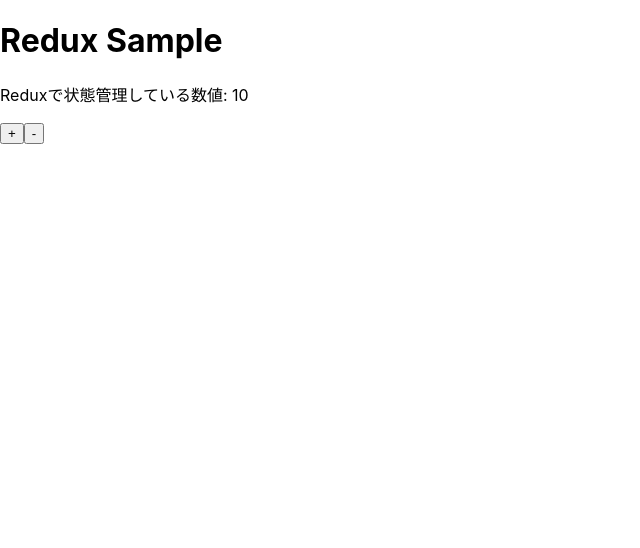
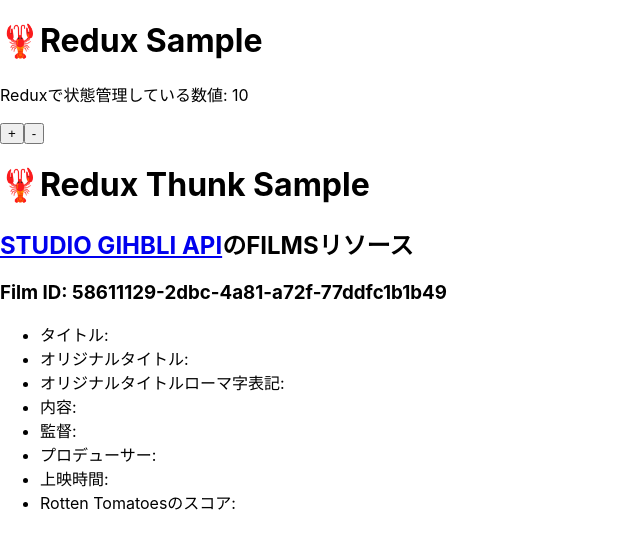
Before and after one commit to sakuoden/redux-sample, a React (Create React App) app: page / in a window 1280 px wide. Shown: the top 548 px of the page, without its empty margins (0-640 px from the left). Built offline with nearby package versions, Linux system fonts and the light colour scheme.

Commit message:
Redux Thunkで状態管理する予定のデータを利用した画面表示を追加

```diff
--- a/src/components/SamplePage.tsx
+++ b/src/components/SamplePage.tsx
@@ -1,23 +1,40 @@
 import { FC } from 'react';
+import Film from '../api/studio-gihbli/films/filmid/Film';
 
 type Props = {
     amount?: number;
     plus?: (amount: number) => void;
     minus?: (amount: number) => void;
+    film?: Film;
 };
 
 const SamplePage: FC<Props> = ({
     amount = 0,
     plus = () => undefined,
     minus = () => undefined,
+    film = null,
 }) => {
 
     return (
         <div>
-            <h1>Redux Sample</h1>
+            <h1>🦞Redux Sample</h1>
             <p>Reduxで状態管理している数値: {amount}</p>
             <button onClick={() => plus(10)}>+</button>
             <button onClick={() => minus(5)}>-</button>
+
+            <h1>🦞Redux Thunk Sample</h1>
+            <h2><a href={"https://ghibliapi.herokuapp.com/#tag/Films%2Fpaths%2F~1films~1%7Bid%7D%2Fget"}>STUDIO GIHBLI API</a>のFILMSリソース</h2>
+            <h3>Film ID: 58611129-2dbc-4a81-a72f-77ddfc1b1b49</h3>
+            <ul>
+                <li>タイトル: {film?.title}</li>
+                <li>オリジナルタイトル: {film?.original_title}</li>
+                <li>オリジナルタイトルローマ字表記: {film?.original_title_romanised}</li>
+                <li>内容: {film?.description}</li>
+                <li>監督: {film?.director}</li>
+                <li>プロデューサー: {film?.producer}</li>
+                <li>上映時間: {film?.running_time}</li>
+                <li>Rotten Tomatoesのスコア: {film?.rt_score}</li>
+            </ul>
         </div>
     );
 }
```
